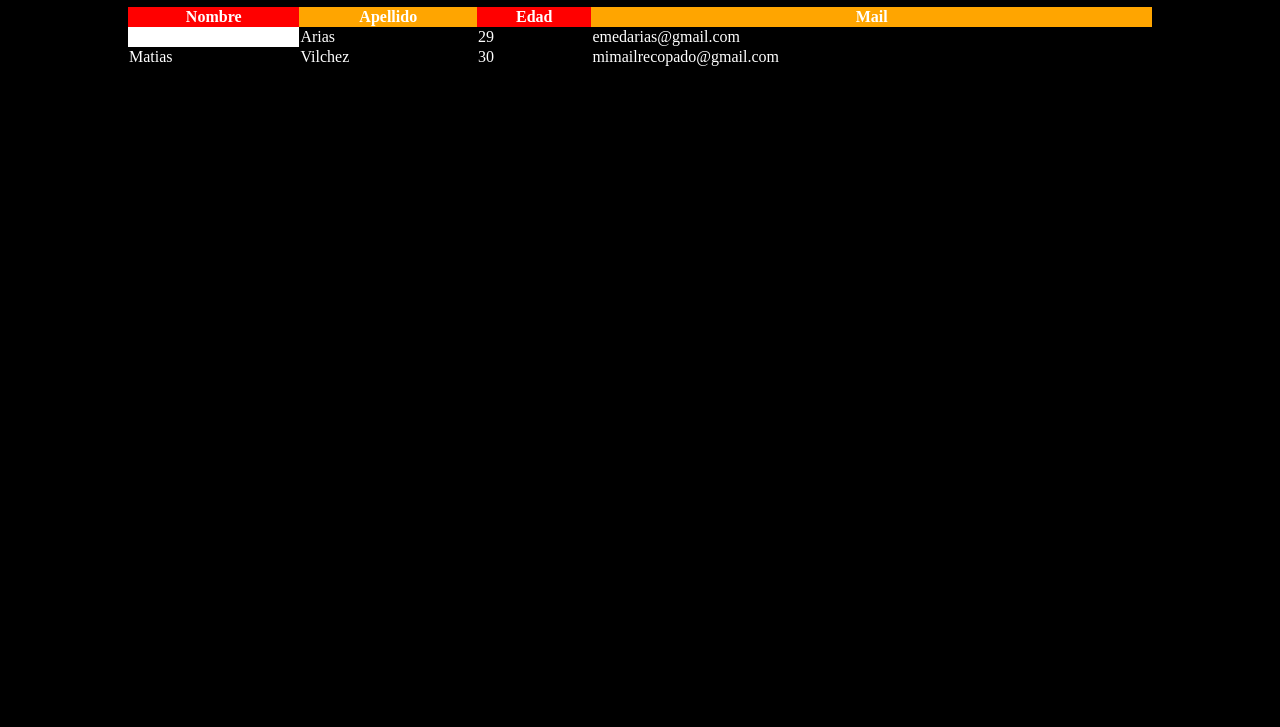
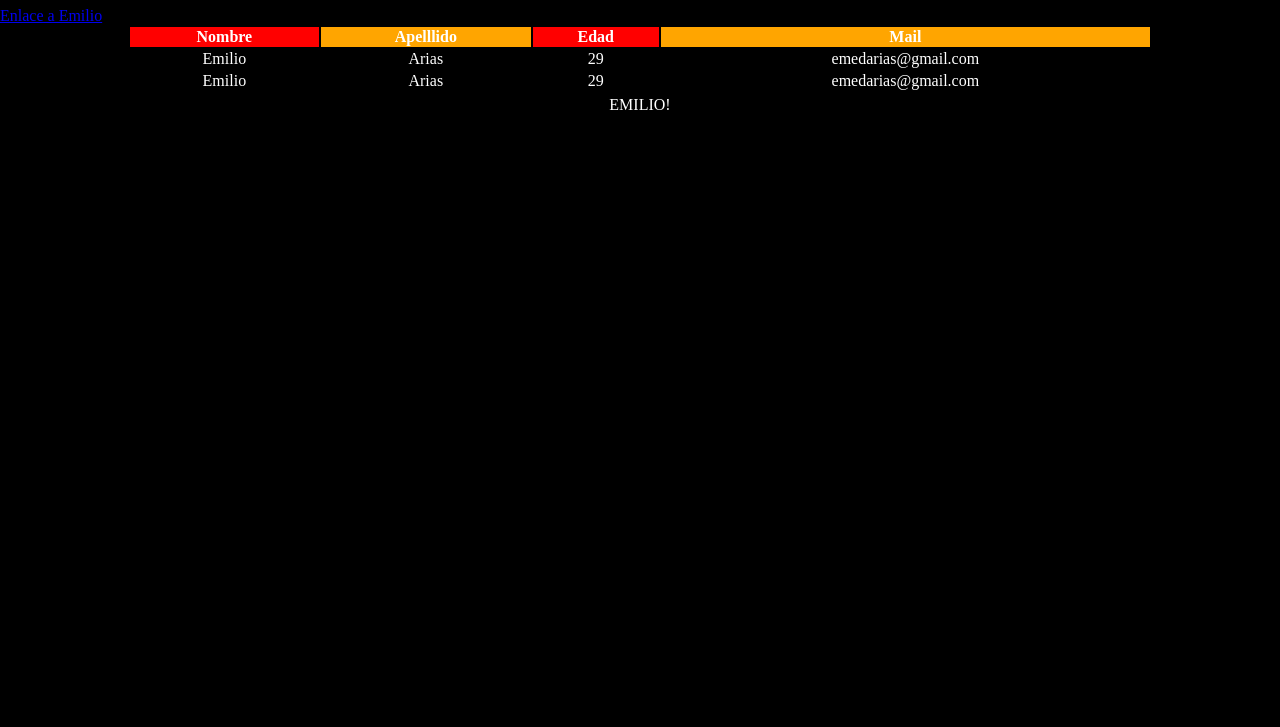
Before and after one commit to chaerf/EDLT, a plain HTML site: page Curso 3/clase2/index.html in a window 1280 px wide. Shown: the part 73-800 px from the top of the page. Drawn offline with Linux system fonts and the light colour scheme.

Commit message:
Agregada la clase 3

```diff
--- a/Curso 3/clase2/css/estilo.css
+++ b/Curso 3/clase2/css/estilo.css
@@ -16,7 +16,6 @@ table
 		width:80%;
 		color: white;
 		margin-left: 10%;
-		border-collapse: collapse;
 	}
 
 th
@@ -24,12 +23,18 @@ th
 		background-color: orange;
 	}
 
-th.op1
+.op1
 	{
 		background-color: red;
+	}
+
+tr
+	{
+		text-align: center;
 	}
 
 #nom
 	{
 		background-color: white;
+		color: black;
 	}
--- a/Curso 3/clase2/index.html
+++ b/Curso 3/clase2/index.html
@@ -7,25 +7,30 @@
 </head>
 <body>
 	<h1>Ejemplo Tabla</h1>
+	<a href="#nom">Enlace a Emilio</a>
 	<table>
 		<tbody>
 			<tr>
 				<th class="op1">Nombre</th>
-				<th>Apellido</th>
+				<th>Apelllido</th>
 				<th class="op1">Edad</th>
 				<th>Mail</th>
 			</tr>
-			<tr>
-				<td id="nom">Emilio</td>
+			<tr rowspan="2">
+				<td>Emilio</td>
 				<td>Arias</td>
 				<td>29</td>
 				<td>emedarias@gmail.com</td>
 			</tr>
+				<td>Emilio</td>
+				<td>Arias</td>
+				<td>29</td>
+				<td>emedarias@gmail.com</td>
 			<tr>
-				<td>Matias</td>
-				<td>Vilchez</td>
-				<td>30</td>
-				<td>mimailrecopado@gmail.com</td>
+			</tr>
+
+			<tr>
+				<td colspan="4">EMILIO!</td>
 			</tr>
 		</tbody>
 	</table>
--- /dev/null
+++ b/Curso 3/clase3/css/estilo.css
@@ -0,0 +1,16 @@
+body
+	{
+		background-color: #380B61;
+		padding: 0;
+		margin: 0;
+	}
+
+article
+	{
+		width: 50%;
+	}
+
+img
+	{
+		width: 100%;
+	}
```
Also changed, not shown: Curso 3/clase3/index.html (added, +31 -0 lines), Curso 3/clase3/img/01.jpeg (added), Curso 3/clase3/img/ico.png (added).
